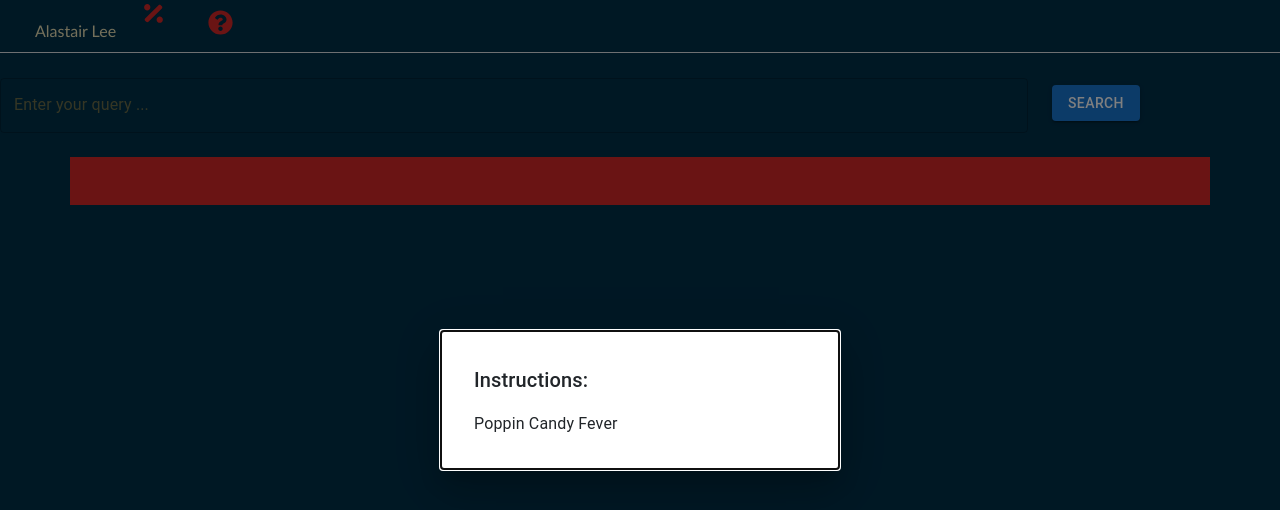
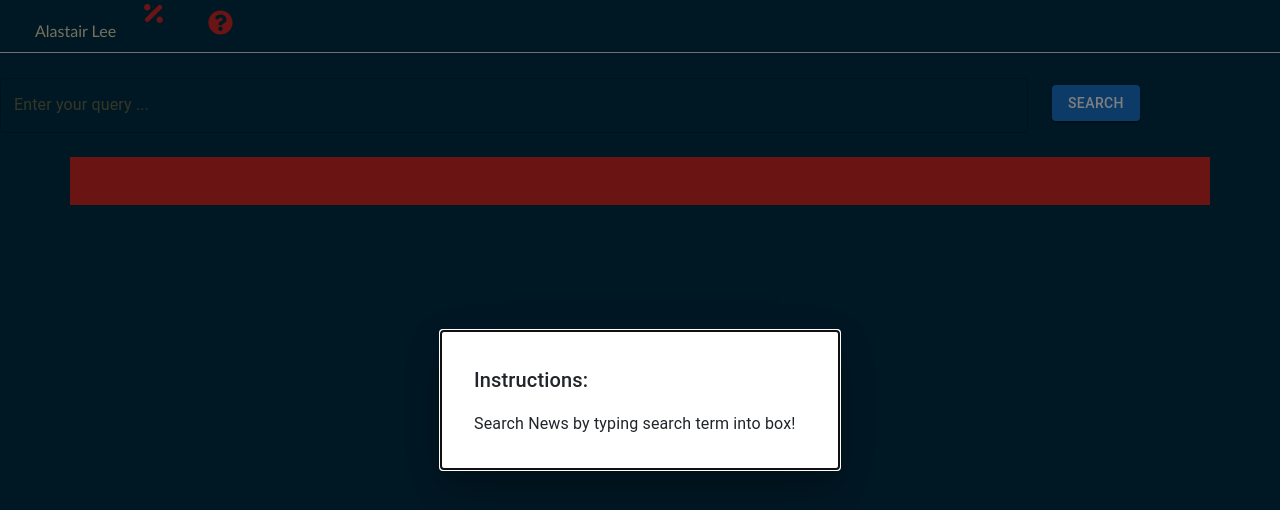
Before and after one commit to Honsumal/Reddit-Aggregator, a React (Create React App) app: page / in a window 1280 px wide. Both pictures are taken after a click on the item 220 px from the left and 26 px from the top of the page. Shown: the top 510 px of the page. Built offline with nearby package versions, Linux system fonts and the light colour scheme; the HTML template or start-up script is replaced by a standard one.

Commit message:
fixed instructions

```diff
--- a/src/components/NavTabs.js
+++ b/src/components/NavTabs.js
@@ -49,7 +49,7 @@ export default function NavTabs() {
             Instructions:
           </Typography>
           <Typography id="usage instructions" sx={{ mt: 2 }}>
-            Poppin Candy Fever
+            Search News by typing search term into box!
           </Typography>
         </Box>
       </Modal>
```
